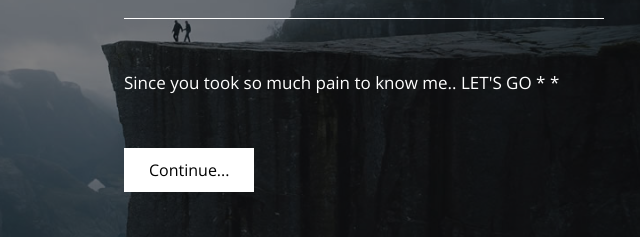
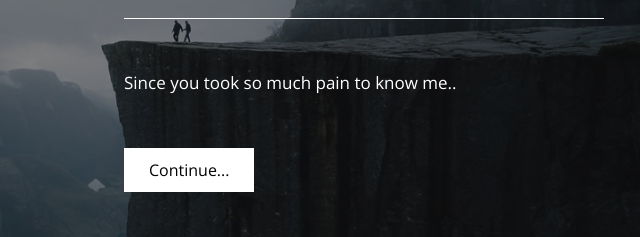
Before and after one commit to krthk7/profile.github.io, a plain HTML site: page index.html in a window 1280 px wide. Shown: the part 317-554 px from the top of the page, 586-1226 px from the left. Drawn offline with nearby package versions, Linux system fonts and the light colour scheme; files whose address does not match are found by name.

Commit message:
Update index.html

```diff
--- a/index.html
+++ b/index.html
@@ -67,7 +67,7 @@ https://templatemo.com/tm-550-diagoona
                         <p class="mb-5">Glad to see you.</p>
                         <hr class="mb-5">
                         <p class="mb-5">Since you took so much pain to know me..
-                        LET'S GO   *  *</p>
+                        </p>
                         <a href="about.html" class="btn btn-primary">Continue...</a>
                     </section>
                 </main>
```
